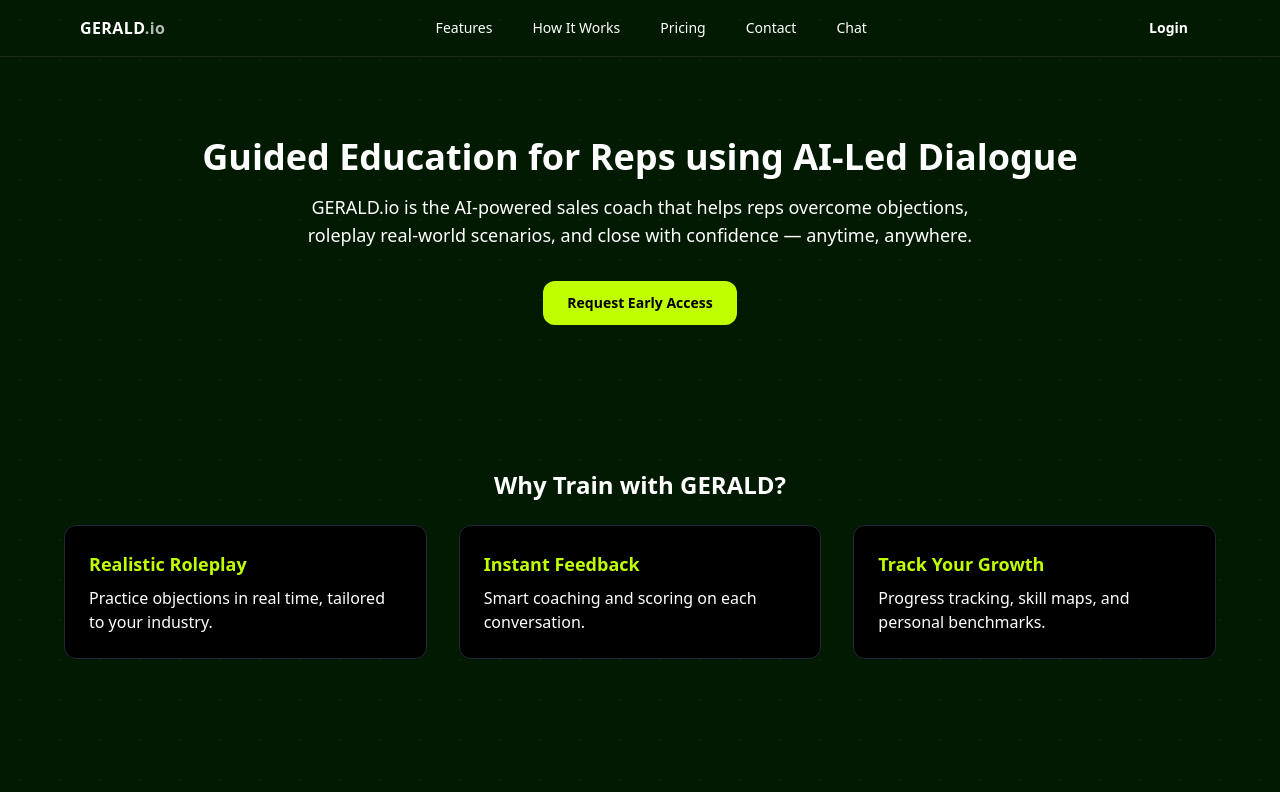
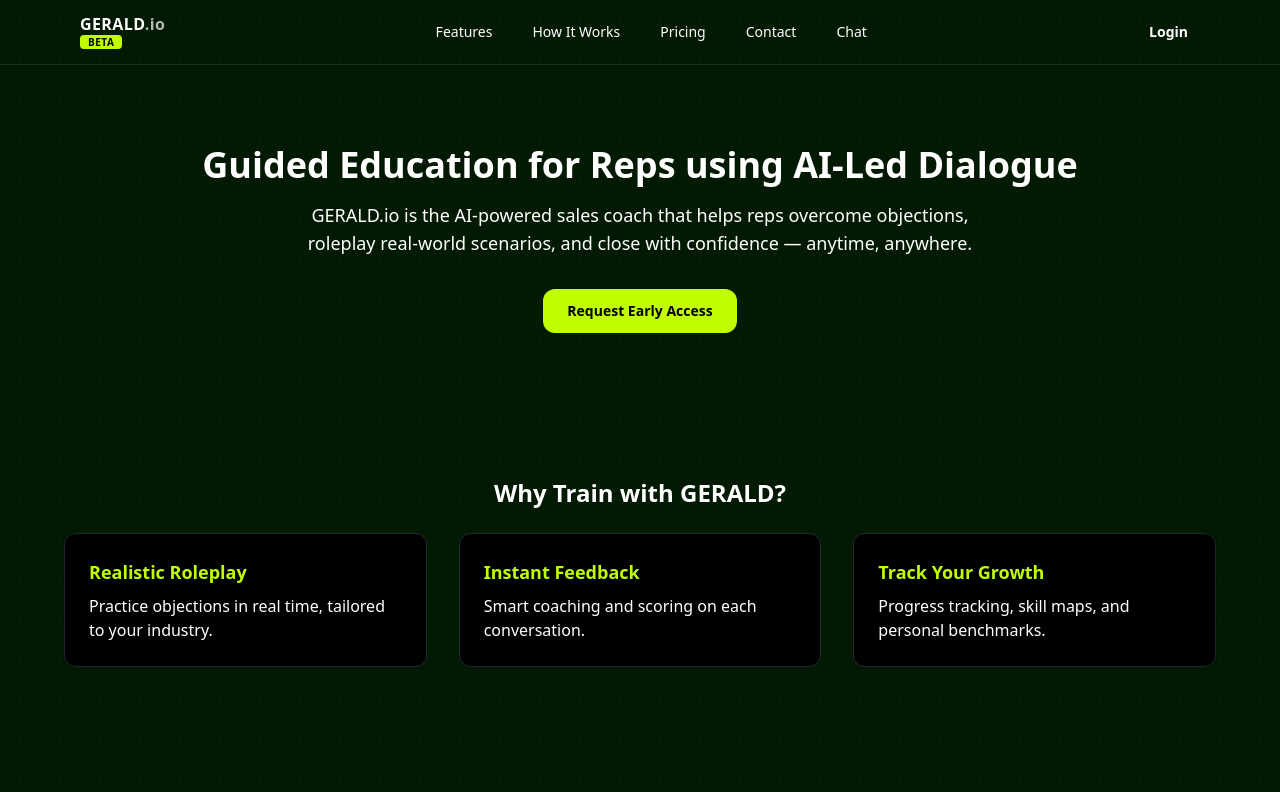
Before and after one commit to editionrenn/gerald.io_clean, a Next.js app: page / in a window 1280 px wide. Shown: the top 792 px of the page. Built offline with nearby package versions, Linux system fonts and the light colour scheme; no server answers.

Commit message:
feat(header): add static BETA badge under logo; slightly taller header

```diff
--- a/app/layout.tsx
+++ b/app/layout.tsx
@@ -26,11 +26,19 @@
           {/* Header */}
           <header className="sticky top-0 z-50 border-b" style={{ borderColor: '#1c2b1c' }}>
             <div className="mx-auto max-w-6xl px-4">
-              <div className="flex h-14 items-center justify-between">
-                {/* Left: Logo */}
-                <a href="/" className="font-bold tracking-wide">
-                  GERALD<span className="opacity-70">.io</span>
-                </a>
+              <div className="flex h-16 items-center justify-between">
+                {/* Left: Logo + BETA */}
+                <div className="flex-shrink-0 leading-none">
+                  <a href="/" className="font-bold tracking-wide block">
+                    GERALD<span className="opacity-70">.io</span>
+                  </a>
+                  <span
+                    className="mt-0.5 inline-block text-[10px] font-semibold tracking-wider px-2 py-0.5 rounded"
+                    style={{ backgroundColor: '#C0FF00', color: 'black' }}
+                  >
+                    BETA
+                  </span>
+                </div>
 
                 {/* Center: Nav */}
                 <div className="flex-1 flex justify-center">
```
